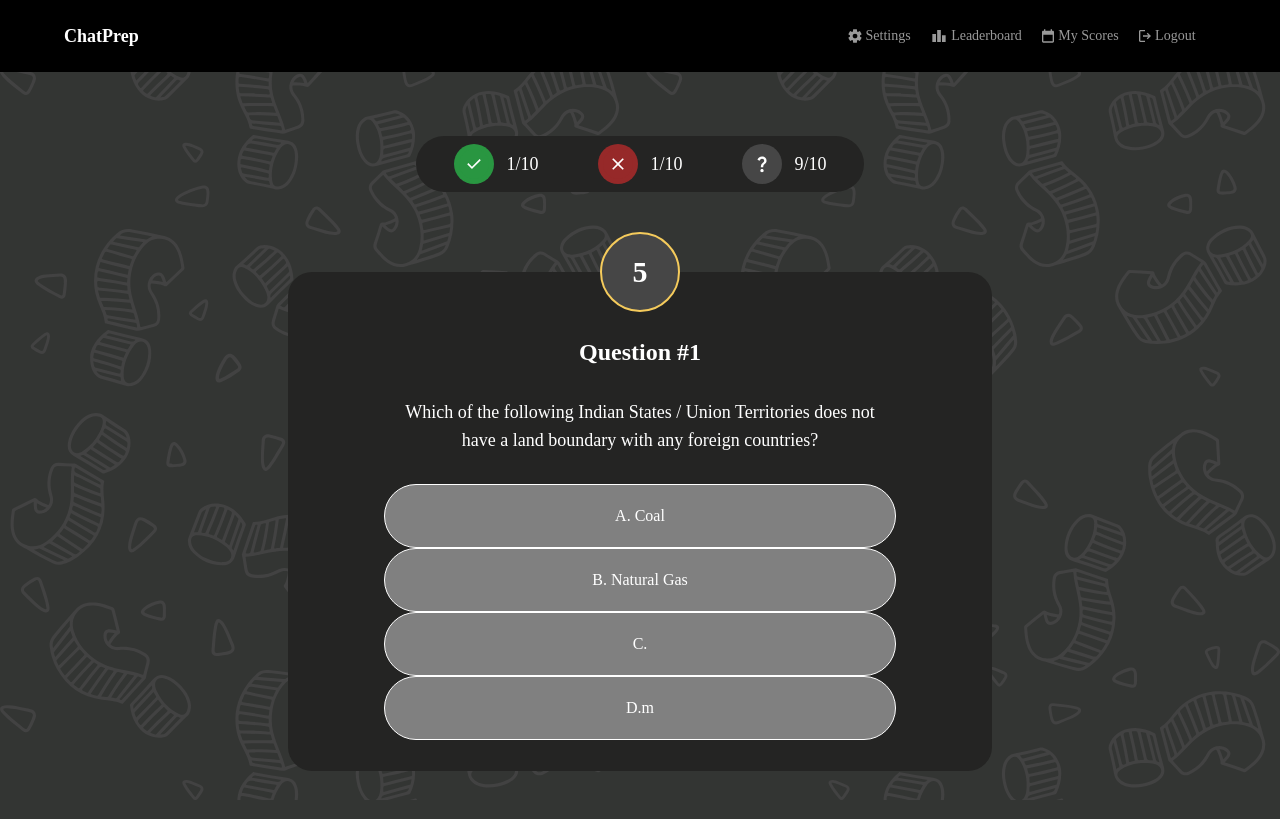
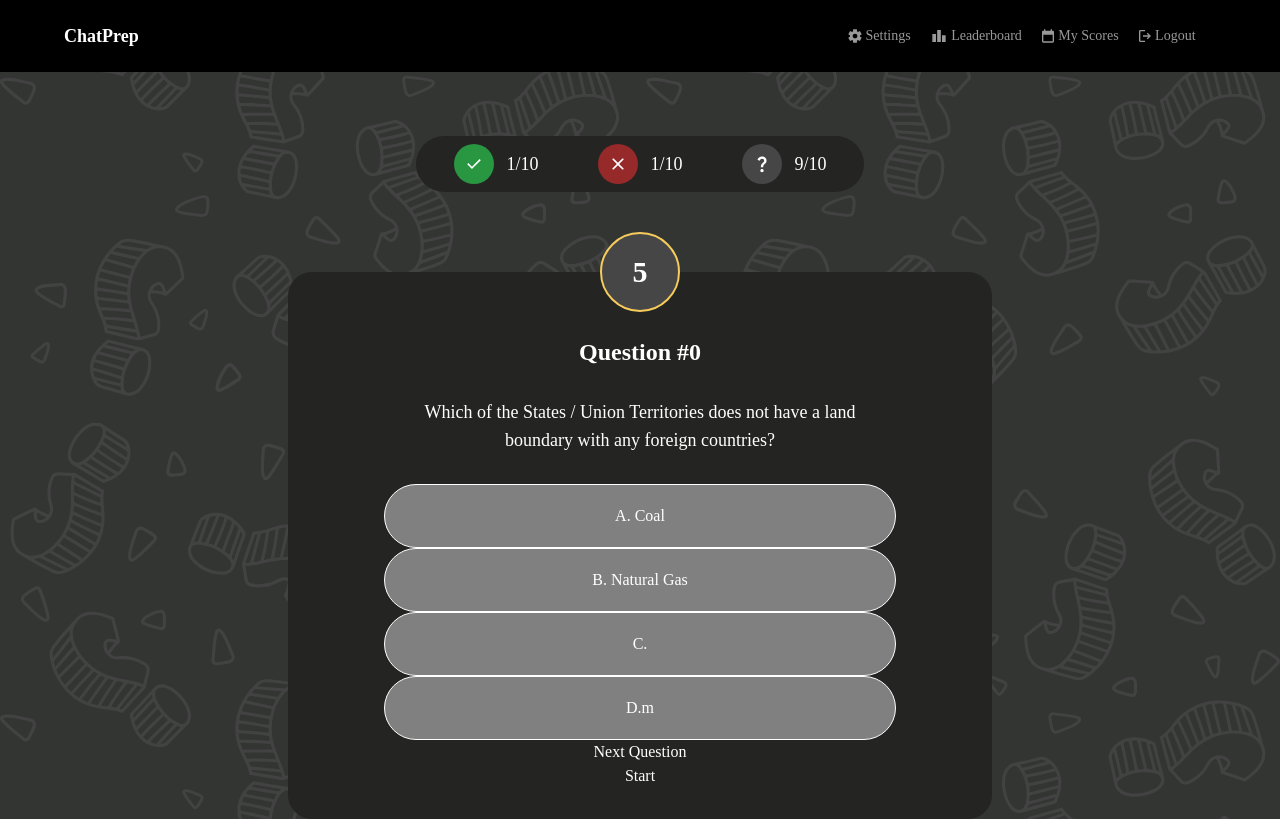
Before and after one commit to AtriChatterjee1/chat-prep-webapp, a Next.js app: page /quiz in a window 1280 px wide. Built offline with nearby package versions, Linux system fonts and the light colour scheme; no server answers; the database is empty; a web font is replaced by a local one.

Commit message:
modified quiz file

```diff
--- a/src/app/quiz/page.tsx
+++ b/src/app/quiz/page.tsx
@@ -21,7 +21,9 @@ const Quiz: NextPage = () => {
     const [colour2, setColour2] = useState(false);
     const [colour3, setColour3] = useState(false);
     const [correct, setcorrect] = useState("a");
-
+    const [questions, setQuestions] = useState<any[]>([]);
+    const [Index, setIndex] = useState(0);
+    const [ques, setQues] = useState("Which of the States / Union Territories does not have a land boundary with any foreign countries?")
     const handleClick = () => {
         setColour(true)
         if (colour2) {
@@ -37,9 +39,9 @@ const Quiz: NextPage = () => {
         setColour2(true)
         if (colour) {
             setColour(false)
-        }else if (colour3) {
+        } else if (colour3) {
             setColour3(false)
-        }else if (colour4) {
+        } else if (colour4) {
             setColour4(false)
         }
 
@@ -48,9 +50,9 @@ const Quiz: NextPage = () => {
         setColour3(true)
         if (colour2) {
             setColour2(false)
-        }else if (colour) {
+        } else if (colour) {
             setColour(false)
-        }else if (colour4) {
+        } else if (colour4) {
             setColour4(false)
         }
 
@@ -59,15 +61,82 @@ const Quiz: NextPage = () => {
         setColour4(true)
         if (colour2) {
             setColour2(false)
-        }else if (colour3) {
+        } else if (colour3) {
             setColour3(false)
-        }else if (colour) {
+        } else if (colour) {
             setColour(false)
         }
 
     }
 
+    useEffect(() => {
+        const questionChange = async () => {
+            const response = await fetch(`/api/questions`,
+                {
+                    method: 'GET'
+                });
+            if (!response.ok) {
+                throw new Error(`HTTP error! status: ${response.status}`);
+            }
+            const data = await response.json();
 
+            console.log(data)
+            setQuestions(data)
+            console.log(questions);
+
+        };
+        questionChange();
+
+    }, []);
+
+
+    const next = () => {
+
+        if (Index < questions.length - 1) {
+
+            setIndex(Index+1);
+            console.log(Index)
+            console.log(questions.length)
+            console.log(questions)
+        //     const q = questions[Index];
+        //     console.log(q);
+        //     if(q){
+        //         const query = q.question
+        //         setQues(query)
+        //         console.log(query);
+        //     }
+
+        // } else {
+        //     const q = questions[2];
+        //     console.log(q);
+        //     if(q){
+        //         const query = q.question
+        //         setQues(query)
+        //         console.log(query);
+        //     }
+
+        //     setIndex(1);
+        //     console.log(q);
+
+        //     console.log(questions.length)
+        //     console.log(Index)
+
+         }
+    }
+    useEffect(() => {
+        console.log(Index)
+            const q = questions[Index];
+            console.log(q);
+            if(q){
+                const query = q.question
+                setQues(query)
+                console.log(query);
+            }
+
+            }
+
+
+    , [Index,questions]);
 
 
 
@@ -78,11 +147,11 @@ const Quiz: NextPage = () => {
             <div className="relative bg-gray w-[55vw] rounded-3xl px-[10%] pt-16 pb-[3%] flex flex-col items-center text-white">
                 <Timer />
                 <div className="font-bold text-2xl">
-                    Question #1
+                    Question #{Index}
                 </div>
 
                 <div className="text-center font-normal my-[6%] text-lg">
-                    Which of the following Indian States / Union Territories does not have a land boundary with any foreign countries?
+                    {ques}
                 </div>
                 {/* <div className="flex-wrap flex-row flex font-extralight align-center justify-center gap-[2vw]">
 
@@ -148,6 +217,13 @@ const Quiz: NextPage = () => {
                         optionBG={colour4 ? "green" : "gray"}
                     />
                 </div>
+                <button>
+                    Next Question
+                </button>
+                <button onClick={next}>
+                    Start
+                </button>
+
             </div>
 
         </div>
```
